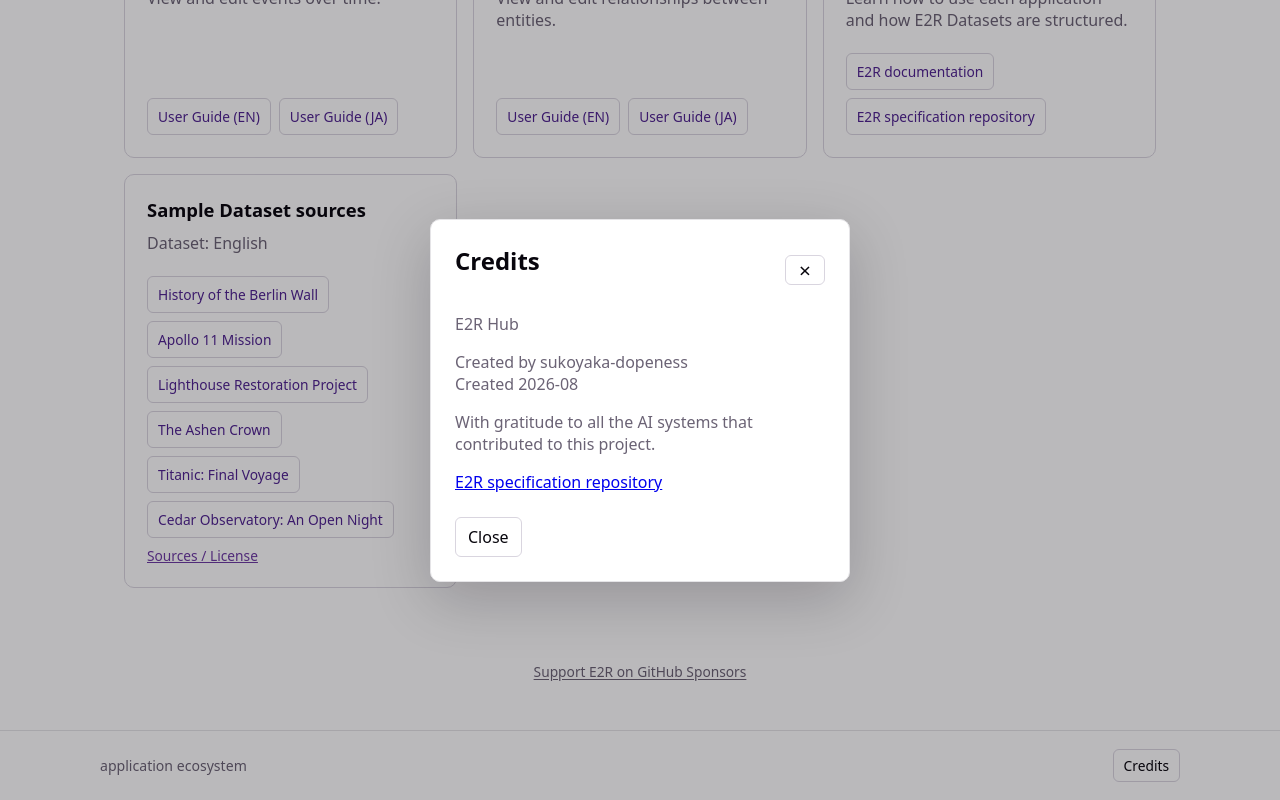
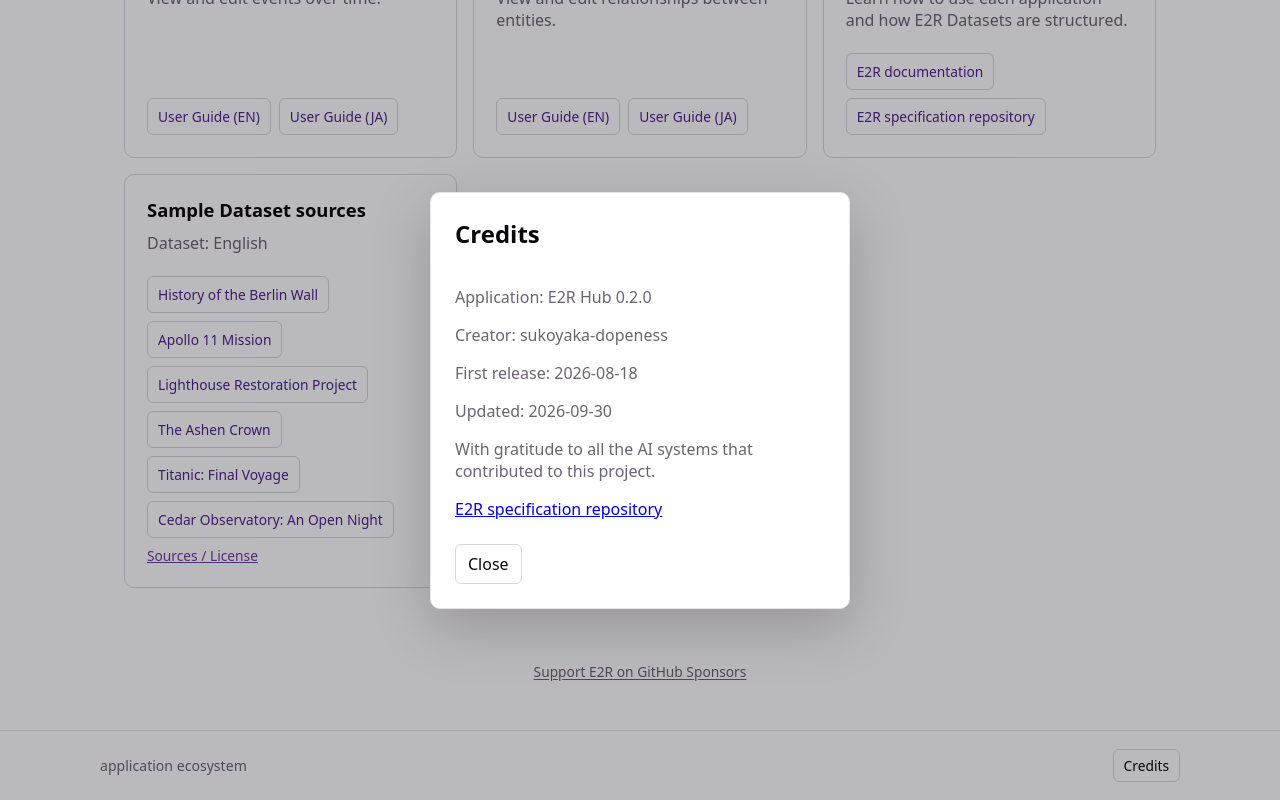
Before and after one commit to sukoyaka-dopeness/e2r-hub, a React (Vite) app: page / in a window 1280 px wide. Both pictures are taken after a click on the button "Credits". Shown: the part 3650-4450 px from the top of the page. Built offline with nearby package versions, Linux system fonts and the light colour scheme.

Commit message:
Align Hub Credits release metadata

```diff
--- a/src/App.css
+++ b/src/App.css
@@ -74,7 +74,6 @@ main { width: min(1080px, 100%); margin: 0 auto; }
 .credits-modal { width: min(420px, 100%); padding: 24px; border: 1px solid #e5e4e7; border-radius: 10px; background: #fff; box-shadow: 0 18px 60px rgba(8, 6, 13, .2); }
 .modal-header { display: flex; align-items: center; justify-content: space-between; gap: 16px; }
 .modal-header h2 { margin: 0 0 20px; color: #08060d; }
-.modal-header button { min-width: 40px; padding: 4px 8px; font-size: 1.3rem; line-height: 1; }
 .credits-modal p { color: #6b6375; }
 .modal-close { display: block; margin-top: 24px; }
 
--- a/src/App.tsx
+++ b/src/App.tsx
@@ -1,4 +1,4 @@
-import { useState } from 'react'
+import { useEffect, useRef, useState } from 'react'
 import type { ReactNode } from 'react'
 import './App.css'
 
@@ -98,8 +98,12 @@ const copy = {
     validatorDescription: 'Validates E2R Datasets. It is currently available as a CLI and JavaScript library, not as a browser tool on the Hub.',
     credits: 'Credits',
     close: 'Close',
-    createdBy: 'Created by sukoyaka-dopeness',
-    createdDate: 'Created 2026-08',
+    creditsApplication: 'Application',
+    creditsCreator: 'Creator',
+    creditsFirstRelease: 'First release',
+    creditsUpdated: 'Updated',
+    creditsFirstReleaseDate: '2026-08-18',
+    creditsUpdatedDate: '2026-09-30',
     gratitude: 'With gratitude to all the AI systems that contributed to this project.',
     specificationRepo: 'E2R specification repository',
     supportE2r: 'Support E2R on GitHub Sponsors',
@@ -158,10 +162,14 @@ const copy = {
     validatorDescription: 'E2Rデータセットを検証します。現在はCLIとJavaScriptライブラリとして提供されており、Hub上のブラウザツールではありません。',
     credits: 'クレジット',
     close: '閉じる',
-    createdBy: 'Created by sukoyaka-dopeness',
-    createdDate: 'Created 2026-08',
-    gratitude: 'With gratitude to all the AI systems that contributed to this project.',
-    specificationRepo: 'E2R specification repository',
+    creditsApplication: '\u30a2\u30d7\u30ea\u30b1\u30fc\u30b7\u30e7\u30f3',
+    creditsCreator: '\u4f5c\u6210\u8005',
+    creditsFirstRelease: '\u521d\u56de\u30ea\u30ea\u30fc\u30b9',
+    creditsUpdated: '\u66f4\u65b0\u65e5',
+    creditsFirstReleaseDate: '2026-08-18',
+    creditsUpdatedDate: '2026-09-30',
+    gratitude: '\u3053\u306e\u30d7\u30ed\u30b8\u30a7\u30af\u30c8\u306b\u8ca2\u732e\u3057\u305f\u3059\u3079\u3066\u306eAI\u30b7\u30b9\u30c6\u30e0\u306b\u611f\u8b1d\u3057\u307e\u3059\u3002',
+    specificationRepo: 'E2R\u4ed5\u69d8\u30ea\u30dd\u30b8\u30c8\u30ea',
     supportE2r: 'GitHub SponsorsでE2Rを支援する',
   },
 } as const
@@ -205,8 +213,30 @@ function localizedSampleUrl(locale: Locale, englishUrl: string, japaneseUrl: str
 function App() {
   const [locale, setLocale] = useState<Locale>('en')
   const [creditsOpen, setCreditsOpen] = useState(false)
+  const creditsOpenerRef = useRef<HTMLButtonElement>(null)
+  const creditsWasOpenRef = useRef(false)
   const text = copy[locale]
   const landing = landingCopy[locale]
+
+  useEffect(() => {
+    if (!creditsOpen) {
+      if (creditsWasOpenRef.current) {
+        creditsWasOpenRef.current = false
+        creditsOpenerRef.current?.focus()
+      }
+      return
+    }
+
+    creditsWasOpenRef.current = true
+    const dismissOnEscape = (event: KeyboardEvent) => {
+      if (event.key === 'Escape') {
+        event.preventDefault()
+        setCreditsOpen(false)
+      }
+    }
+    window.addEventListener('keydown', dismissOnEscape)
+    return () => window.removeEventListener('keydown', dismissOnEscape)
+  }, [creditsOpen])
 
   return (
     <div className="hub-shell">
@@ -396,7 +426,7 @@ function App() {
       <footer className="site-footer">
         <span>{text.footerDescriptor}</span>
         <div>
-          <button type="button" onClick={() => setCreditsOpen(true)}>{text.credits}</button>
+          <button ref={creditsOpenerRef} type="button" onClick={() => setCreditsOpen(true)}>{text.credits}</button>
         </div>
       </footer>
 
@@ -405,10 +435,11 @@ function App() {
           <section className="credits-modal" role="dialog" aria-modal="true" aria-labelledby="credits-heading">
             <div className="modal-header">
               <h2 id="credits-heading">{text.credits}</h2>
-              <button type="button" aria-label={text.close} onClick={() => setCreditsOpen(false)}>×</button>
             </div>
-            <p>E2R Hub</p>
-            <p>{text.createdBy}<br />{text.createdDate}</p>
+            <p>{text.creditsApplication}: E2R Hub 0.2.0</p>
+            <p>{text.creditsCreator}: sukoyaka-dopeness</p>
+            <p>{text.creditsFirstRelease}: {text.creditsFirstReleaseDate}</p>
+            <p>{text.creditsUpdated}: {text.creditsUpdatedDate}</p>
             <p>{text.gratitude}</p>
             <ExternalLink href={links.specification}>{text.specificationRepo}</ExternalLink>
             <button className="modal-close" type="button" onClick={() => setCreditsOpen(false)}>{text.close}</button>
```
Also changed, not shown: 1 other file (tests, documents, lock files or other folders).
